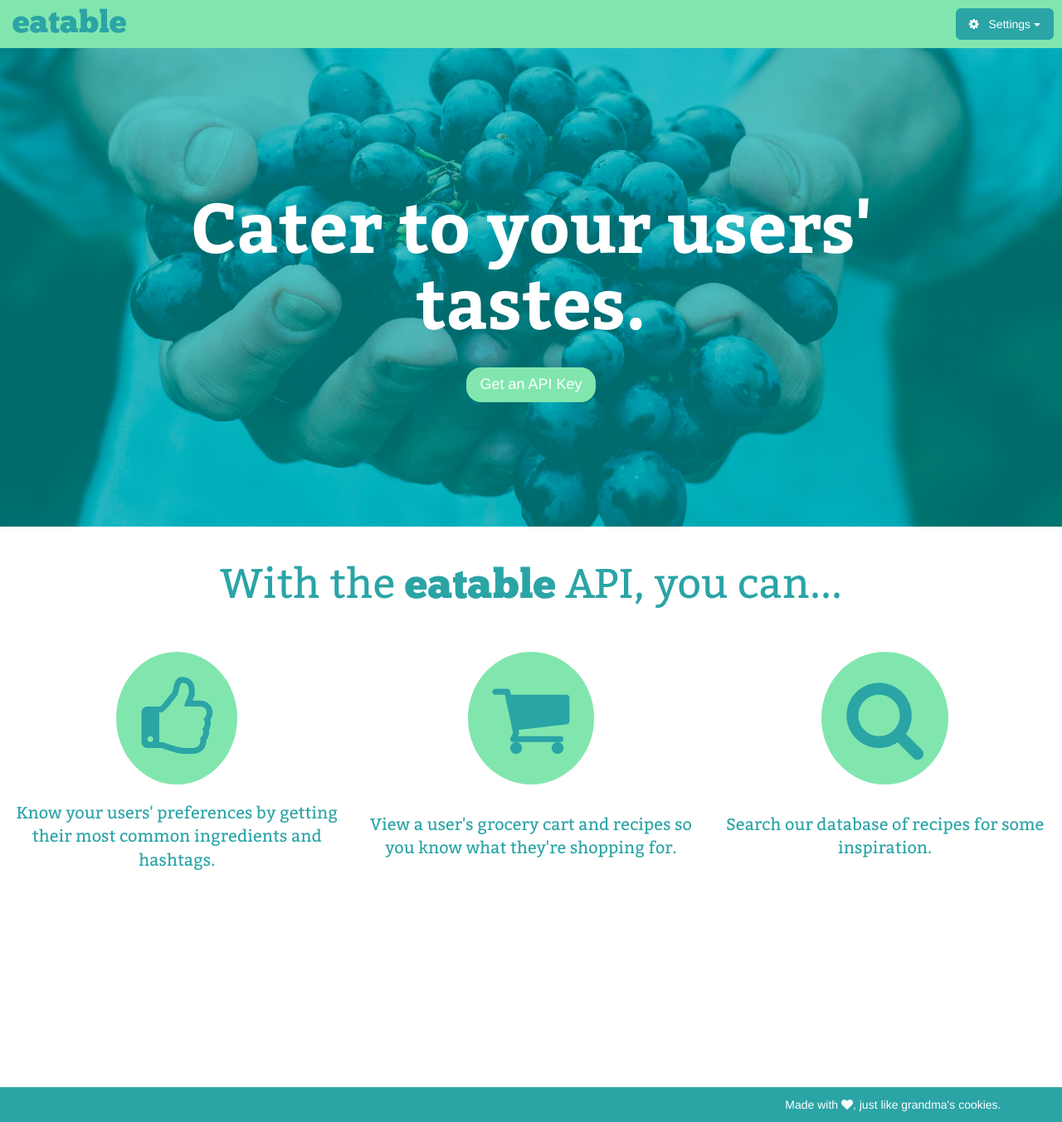
After one commit to jturn130/eatable, a Flask app: page /developers in a window 1280 px wide. The commit adds this page. Shown: the whole page at 83% size. Run offline with Flask 2, Linux system fonts and the light colour scheme; the visitor is signed in with stand-in values (Sample User, id 1); some libraries are stand-ins or nearby versions.

Commit message:
added some more styling

```diff
--- a/server.py
+++ b/server.py
@@ -34,11 +34,8 @@ app.jinja_env.undefined = StrictUndefined
 
 
 class IdentifyUser(Resource):
-    def get_user_id(self, email):
+    def get(self, email):
         """Get a user's userid given their email address."""
-        print "before: ", email
-        email = re.sub('%40', '@', email)
-        print "after: ", email
 
         user = User.get_user_by_email(email)
 
@@ -89,10 +86,14 @@ class UserHashtag(Resource):
 
 
 class Search(Resource):
-    def get(self, userid, query):
-        """Returns a list of relevant recipes given a query."""
+    def get(self, query):
+        """
+        Get a list of relevant recipes given a query.
 
-        search_results = Recipe.run_search_query(userid, query)
+        Returns JSON as {recipe id: [recipe title, relevance ranking]}
+        """
+
+        search_results = Recipe.run_api_search_query(query)
 
         search_dict = {}
 
@@ -102,13 +103,20 @@ class Search(Resource):
         return search_dict
 
 api.add_resource(IdentifyUser, '/api/users/<string:email>')
-api.add_resource(Search, '/api/recipes/<int:userid>/search/<string:query>')
+api.add_resource(Search, '/api/recipes/search/<string:query>')
 api.add_resource(UserRecipe, '/api/recipes/<int:userid>')
 api.add_resource(UserIngredient, '/api/ingredients/<int:userid>')
 api.add_resource(UserHashtag, '/api/hashtags/<int:userid>')
 
 ##########################################################################
 # Routes
+
+
+@app.route("/developers")
+def display_developer_info():
+    """Learn about the eatable API."""
+
+    return render_template("api.html")
 
 
 @app.route('/')
@@ -189,6 +197,40 @@ def logout_user():
     flash("You are logged out.", "logged_out")
 
     return redirect("/")
+
+
+@app.route("/editprofile/<int:userid>")
+def display_edit_profile_options(userid):
+    """Get user info and display it so user can edit."""
+
+    editeduser = User.get_user_by_id(userid)
+
+    return render_template("edit_profile.html", editeduser=editeduser)
+
+
+@app.route("/edit-profile-confirm/<int:userid>", methods=["POST"])
+def confirm_profile_edits(userid):
+    """Update the db to reflect user changes to profile."""
+
+    # Gets form data
+    user_email = request.form.get("email")
+    user_password = request.form.get("password1")
+    user_phone = request.form.get("phone")
+
+    # Check if user changed password
+    if user_password and user_password != "":
+        # If yes, hashes password
+        hash = sha256_crypt.encrypt(user_password)
+
+        # Updates the db
+        User.update_user_and_pw(userid, user_email, hash, user_phone)
+    else:
+        # If no, updates everything else
+        User.update_user(userid, user_email, user_phone)
+
+    flash("Your profile edits have been saved", "edit_profile")
+
+    return redirect("/myrecipes/%d" % userid)
 
 
 @app.route("/myrecipes/<int:userid>")
@@ -373,7 +415,7 @@ def add_new_recipe():
         user_id = session['User']
         recipe_title = request.form.get("recipetitle")
         instructions = request.form.get("instructions")
-        source = request.form.get("source")
+        source = request.form.get("recipesource")
 
         new_recipe = Recipe.create_new_recipe(user_id, recipe_title, instructions, source)
         recipe_id = new_recipe.recipe_id
@@ -509,11 +551,11 @@ def send_text():
 if __name__ == "__main__":
     # We have to set debug=True here, since it has to be True at the point
     # that we invoke the DebugToolbarExtension
-    # app.debug = True
+    app.debug = True
 
     connect_to_db(app)
 
     # Use the DebugToolbar
-    # DebugToolbarExtension(app)
+    DebugToolbarExtension(app)
 
     app.run()
--- a/static/css/lookingood.css
+++ b/static/css/lookingood.css
@@ -197,7 +197,8 @@ body {
     font-family: 'ChunkFive';
 }
 
-.homepage-icons {
+.homepage-icons, .fa.fa-shopping-cart.fa-5x.homepage, .fa.fa-thumbs-o-up.fa-5x.homepage,
+.fa.fa-search.fa-5x.homepage {
     color: #2ba4a6;
 }
 
@@ -223,7 +224,8 @@ td {
 }
 
 i.fa.fa-book.fa-5x.homepage::before, i.fa.fa-users.fa-5x.homepage::before,
-i.fa.fa-shopping-cart.fa-5x.homepage::before {
+i.fa.fa-shopping-cart.fa-5x.homepage::before, i.fa.fa-search.fa-5x.homepage::before,
+i.fa.fa-thumbs-o-up.fa-5x.homepage::before {
     background-color: #81e6ae;
     padding: .3em;
     border-radius: 50%;
@@ -535,3 +559,24 @@ input.signup {
     padding: 6px 12px;
     font-size: 1.3em;
 }
+
+
+/*api styling*/
+
+.api-jumbo {
+    background: url("/static/images/berries.jpg") center center;
+    background-size: cover;
+    text-align: center;
+    font-family: 'Bitter-Bold';
+    color: white;
+    margin: 0;
+    padding: 150px;
+}
+
+h1.titletext.api-title {
+    font-size: 6em;
+}
+
+.api-info {
+    color: #2ba4a6;
+}
--- /dev/null
+++ b/templates/api.html
@@ -0,0 +1,33 @@
+{% extends 'base.html' %}
+{% block content %}
+<div class="container-fixed">
+  <div class="api-jumbo">
+    <h1 class="titletext api-title"> Cater to your users' tastes. </h1>
+    <br>
+     <div class="get-started">
+        <button class="get-started-button green-white">
+            <h4><!-- <a class="get-started-text" href="/signup"> -->Get an API Key<!-- </a> --></h4>
+        </button>
+    </div>
+  </div>
+</div>
+<h1 class="blue-title"> With the <span class="eatablelogo">eatable</span> API, you can...</h1>
+<br><br>
+<div class="homepage-icons">
+    <table align="center">
+         <tr>
+             <td><i class="fa fa-thumbs-o-up fa-5x homepage"></i></td>
+             <td><i class="fa fa-shopping-cart fa-5x homepage"></i></td>
+             <td><i class="fa fa-search fa-5x homepage"></i></td>
+        </tr>
+    </table>
+
+    <table align="center">
+        <tr>
+            <td class="snippet">Know your users' preferences by getting their most common ingredients and hashtags.</td>
+            <td class="snippet">View a user's grocery cart and recipes so you know what they're shopping for.</td>
+            <td class="snippet">Search our database of recipes for some inspiration.</td>
+        </tr>
+     </table>
+</div>
+{% endblock %}
--- a/templates/edit_cart.html
+++ b/templates/edit_cart.html
@@ -25,7 +25,7 @@
 
         <form action="/myrecipes/{{ userid }}/cart/{{ session['Cart'] }}/edit-confirm" method="POST" id="edit-ingredient-form">
 
-        <div id="ingredient-section">
+        <div id="cart-ings">
             <h3 class="blue-subtitle"> Cart Items </h3>
 
             <p id="one-ing-msg" style="display: none;">
--- a/templates/new_recipe.html
+++ b/templates/new_recipe.html
@@ -11,6 +11,7 @@
                     <span class="ing-header">&nbsp;&nbsp;&nbsp;Measure:&nbsp;&nbsp;</span><input type="text" class="measure" name="measure">
                     <span class="ing-header">&nbsp;&nbsp;&nbsp;Item:&nbsp;&nbsp;</span><input type="text" class="item" name="item">
                     <span class="ing-header">&nbsp;&nbsp;&nbsp;Prep Notes:&nbsp;&nbsp;</span><input type="text" class="prepnotes" name="prepnotes">
+                    <br><br>
                 </div>
             </div>
 
@@ -28,6 +29,7 @@
                             <span class="ing-header">&nbsp;&nbsp;&nbsp;Measure:&nbsp;&nbsp;</span><input type="text" class="ingredients" class="measure" name="measure1" placeholder="cans">
                             <span class="ing-header">&nbsp;&nbsp;&nbsp;Item:&nbsp;&nbsp;</span><input type="text" class="ingredients" class="item" name="item1" placeholder="pinto beans">
                             <span class="ing-header">&nbsp;&nbsp;&nbsp;Prep Notes:&nbsp;&nbsp;</span><input type="text" class="ingredients" class="prepnotes" name="prepnotes1" placeholder="drained and rinsed">
+                            <br><br>
                         </div>
                     </div> <!-- div for #ingredient-section -->
 
@@ -41,7 +43,7 @@
 
                 <h3 class="blue-subtitle">Source: (optional) </h3>
                     <input type="text" name="recipesource" id="recipesource" style="width: 300px;"
-                    placeholder="i.e. Mom, The Joy of Cooking, allrecipes.com" name="source">
+                    placeholder="i.e. Mom, The Joy of Cooking, allrecipes.com">
 
                 <h3 class="blue-subtitle"> Hashtags: </h3>
                 <h5>All tags must start with '#'. Please separate hashtags with spaces.</h5>
```
Also changed, not shown: other parts of static/css/lookingood.css (+30 -8 lines), model.py (+50 -4 lines), templates/cart.html (+7 -4 lines), templates/edit_profile.html (added, +92 -0 lines), templates/error.html (deleted, +0 -9 lines), templates/recipe_info.html (+3 -7 lines), static/images/berries.jpg (added).
